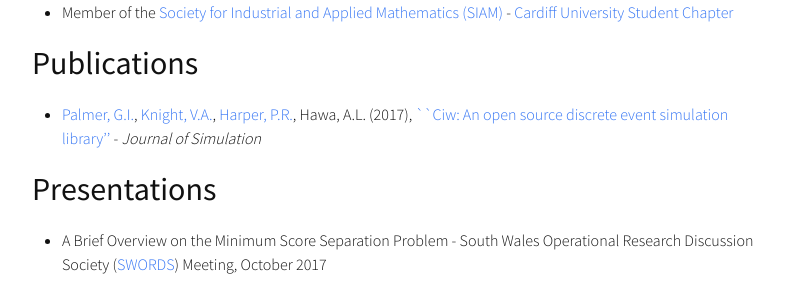
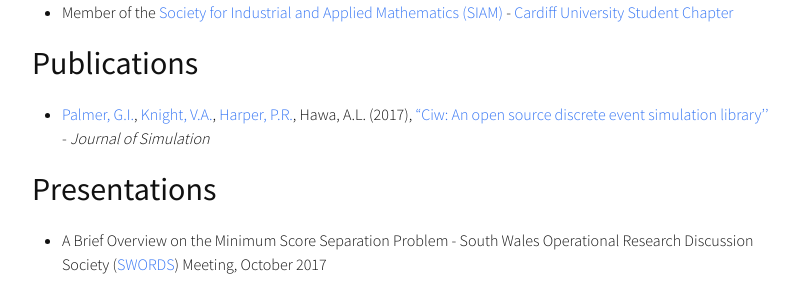
Before and after one commit to asyllh/asyllh.github.io, a Jekyll site: the page built from bio.md, in a window 1280 px wide. Shown: the part 715-1013 px from the top of the page, without its empty margins (238-1037 px from the left). Built offline with Jekyll 4.4.1, drawn with Linux system fonts in a browser that asks for light colours; nearby versions of some CDN libraries.

Commit message:
edited format of publications

```diff
--- a/bio.md
+++ b/bio.md
@@ -31,7 +31,7 @@ September 2013 - June 2016
 
 ## Publications
 
-* [Palmer, G.I.](http://www.geraintianpalmer.org.uk), [Knight, V.A.](http://www.vknight.org), [Harper, P.R.](http://www.profpaulharper.com), Hawa, A.L. (2017), [``Ciw: An open source discrete event simulation library''](https://doi.org/10.1080/17477778.2018.1473909) - *Journal of Simulation*
+* [Palmer, G.I.](http://www.geraintianpalmer.org.uk), [Knight, V.A.](http://www.vknight.org), [Harper, P.R.](http://www.profpaulharper.com), Hawa, A.L. (2017), ["Ciw: An open source discrete event simulation library''](https://doi.org/10.1080/17477778.2018.1473909) - *Journal of Simulation*
 
 ## Presentations
 
```
